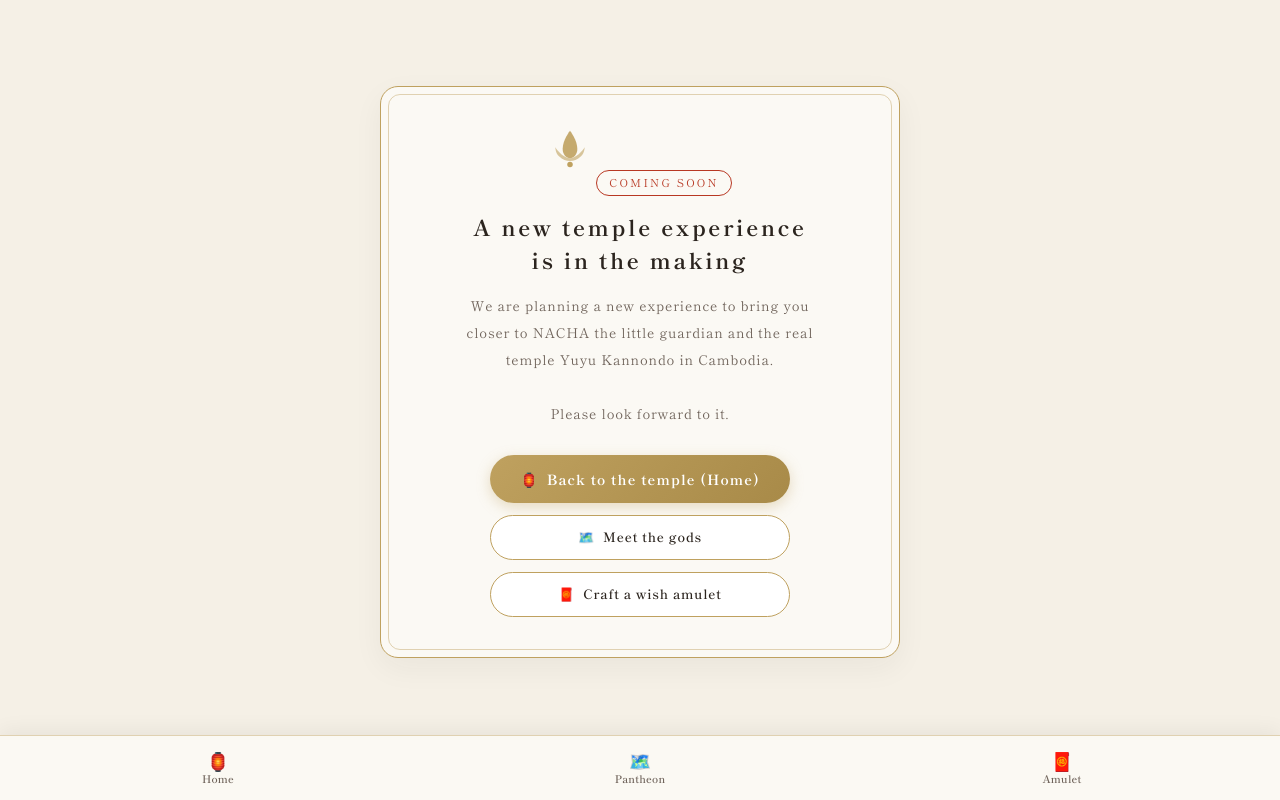
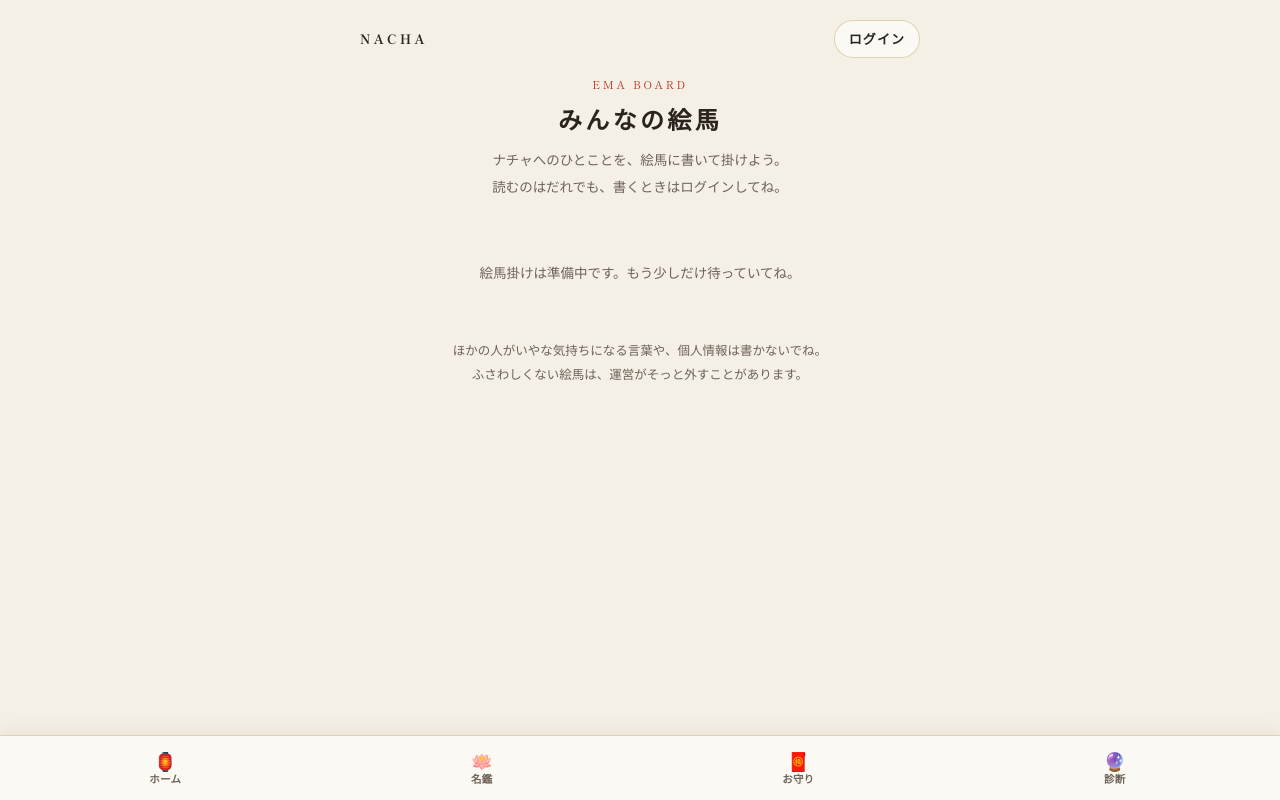
Before and after one commit to towananika/nacha, a plain HTML site: page ema/index.html in a window 1280 px wide. Drawn offline with Linux system fonts and the light colour scheme; no server answers; a web font is replaced by a local one.

Commit message:
みんなの絵馬: 絵馬ページの画面とサーバー側の処理を追加
- ema/ を準備中ページから「みんなの絵馬」に。読むのはだれでも、書くのはログインした人だけ（140字まで）
- 絵馬ごとにナチャと仲間のひとことを添える。投稿数やランキングは出さない
- 管理者は絵馬を「外す」ことができる
- サーバーが未対応のあいだは「準備中」を表示し、投稿欄を隠す
- server/ema-worker.js: Cloudflare Workers に貼る処理（KV に保存、1分1件の制限、管理者の非表示）

Co-Authored-By: Claude Opus 5.5 <noreply@anthropic.com>
Claude-Session: https://claude.ai/code/session_01JoQmM47c9UubhXZ6wF13bT

```diff
--- /dev/null
+++ b/assets/ema.js
@@ -0,0 +1,85 @@
+// みんなの絵馬: ナチャへのひとことを掛ける掲示板。
+// 読むのはだれでも（GET /nacha/ema）、書くのはログインした人だけ（POST /nacha/ema）。
+// ふさわしくない絵馬は管理者が外せる（POST /nacha/ema/hide）。
+// 投稿数やランキングは見せない（NACHA_CORE.md「サイトの目標」）。
+(function(){
+  var API='https://remitech-chores.jaykim-can.workers.dev/nacha', KEY='nacha-auth', HUBKEY='remitech-auth', MAX=140;
+  var $=function(id){return document.getElementById(id)};
+  function read(k){try{var v=JSON.parse(localStorage.getItem(k)||'null');return v&&v.token&&v.exp>Date.now()?v:null}catch(e){return null}}
+  var state=read(KEY)||read(HUBKEY);
+  var user=(state&&state.user)||{};
+  var cursor=null, loading=false;
+
+  // ナチャと仲間からのひとこと。絵馬ごとに決まった一つを返す（毎回同じ）
+  var REPLIES=['ナチャ：ちゃんと読んだよ。ありがとう！','ナチャ：はなまる満点！','ナチャ：その気持ち、いっしょに祈っておくね。','白衣観音：うんうん、聞いていますよ。','不動明王：よし、迷いは俺が焼き払ってやる！','南極老人：ほっほっ、良いご縁がありますように。','ナチャ：また話しに来てね。'];
+  function replyFor(id){var h=0,s=String(id);for(var i=0;i<s.length;i++)h=(h*31+s.charCodeAt(i))>>>0;return REPLIES[h%REPLIES.length]}
+
+  function ago(ms){
+    var d=(Date.now()-ms)/1000;
+    if(d<60)return 'たった今';if(d<3600)return Math.floor(d/60)+'分前';if(d<86400)return Math.floor(d/3600)+'時間前';
+    var t=new Date(ms);return (t.getMonth()+1)+'月'+t.getDate()+'日';
+  }
+  function hdr(){return state?{'Authorization':'Bearer '+state.token}:{}}
+
+  function card(it){
+    var el=document.createElement('article');el.className='ema';el.dataset.id=it.id;
+    var p=document.createElement('p');p.textContent=it.text;el.appendChild(p);
+    var by=document.createElement('span');by.className='by';by.textContent=(it.name||'だれか')+' · '+ago(it.at);el.appendChild(by);
+    var r=document.createElement('span');r.className='reply';r.textContent=replyFor(it.id);el.appendChild(r);
+    if(user.admin){
+      var b=document.createElement('button');b.type='button';b.className='btn ghost hide';b.textContent='外す';
+      b.addEventListener('click',function(){hide(it.id,el)});el.appendChild(b);
+    }
+    return el;
+  }
+
+  function load(){
+    if(loading)return;loading=true;
+    var url=API+'/ema?limit=30'+(cursor?'&before='+encodeURIComponent(cursor):'');
+    fetch(url,{cache:'no-store'}).then(function(r){if(!r.ok)throw r.status;return r.json()}).then(function(j){
+      var items=j.items||[], board=$('board');
+      items.forEach(function(it){board.appendChild(card(it))});
+      cursor=items.length?items[items.length-1].at:cursor;
+      $('more').hidden=!j.more;
+      $('empty').hidden=board.children.length>0;
+      ready(true);
+    }).catch(function(){ if(!$('board').children.length)ready(false) }).then(function(){loading=false});
+  }
+
+  // サーバーが絵馬に対応していないあいだは「準備中」を見せ、書けないようにする
+  function ready(ok){
+    $('offline').hidden=ok;
+    $('write').hidden=!ok;
+  }
+
+  function hide(id,el){
+    fetch(API+'/ema/hide',{method:'POST',headers:Object.assign({'Content-Type':'application/json'},hdr()),body:JSON.stringify({id:id})})
+      .then(function(r){if(r.ok)el.remove()});
+  }
+
+  var ta=$('emaText'), send=$('emaSend'), msg=$('msg');
+  function update(){var n=ta.value.trim().length;$('count').textContent=ta.value.length+' / '+MAX;send.disabled=!state||n===0||ta.value.length>MAX}
+  if(!state){ta.disabled=true;$('loginNote').hidden=false}
+  else{$('acct').textContent='マイページ'}
+  ta.addEventListener('input',update);update();
+
+  send.addEventListener('click',function(){
+    var text=ta.value.trim();if(!text||!state)return;
+    send.disabled=true;msg.className='msg';msg.textContent='';
+    fetch(API+'/ema',{method:'POST',headers:Object.assign({'Content-Type':'application/json'},hdr()),body:JSON.stringify({text:text})})
+      .then(function(r){return r.json().catch(function(){return {}}).then(function(j){j.status=r.status;return j})})
+      .then(function(j){
+        if(j.item){
+          var board=$('board');board.insertBefore(card(j.item),board.firstChild);$('empty').hidden=true;
+          ta.value='';msg.textContent='絵馬を掛けたよ。ナチャが読んでくれるはず！';
+        }else{
+          msg.className='msg err';
+          msg.textContent=j.status===401?'ログインが切れました。もう一度ログインしてね。':j.status===429?'少し時間をおいてから、また書いてね。':'うまく掛けられませんでした。時間をおいて試してね。';
+        }
+      },function(){msg.className='msg err';msg.textContent='うまく掛けられませんでした。時間をおいて試してね。'})
+      .then(update);
+  });
+
+  $('more').addEventListener('click',load);
+  load();
+})();
--- a/ema/index.html
+++ b/ema/index.html
@@ -4,199 +4,91 @@
 <meta charset="utf-8">
 <meta name="robots" content="noindex">
 <meta name="viewport" content="width=device-width,initial-scale=1,viewport-fit=cover">
-<title>新企画 奉納準備中 | 小さな守護神 ナチャ</title>
-<meta name="description" content="悠遊観音堂と小さな守護神ナチャの新しい体験を企画準備中です。">
+<title>みんなの絵馬 — NACHA</title>
+<meta name="description" content="小さな守護神ナチャへのひとことを、絵馬に書いて掛けよう。読むのはだれでも、書くときはログイン。">
+<link rel="icon" href="../assets/favicon.svg">
 <link rel="preconnect" href="https://fonts.googleapis.com"><link rel="preconnect" href="https://fonts.gstatic.com" crossorigin>
-<link href="https://fonts.googleapis.com/css2?family=Shippori+Mincho:wght@400;600;700;800&family=Zen+Old+Mincho:wght@400;600;700&display=swap" rel="stylesheet">
+<link href="https://fonts.googleapis.com/css2?family=Shippori+Mincho:wght@400;600;700;800&display=swap" rel="stylesheet">
 <link rel="stylesheet" href="../assets/site.css">
 <style>
-:root {
-  --washi-base: #f5f0e6;
-  --washi-subtle: #eae3d2;
-  --ink: #2b241e;
-  --ink-light: #6e6259;
-  --vermilion: #b83823;
-  --gold: #bfa15f;
-  --line-gold: rgba(191, 161, 95, 0.45);
-}
-* { box-sizing: border-box; }
-body {
-  margin: 0;
-  padding: 0;
-  background-color: var(--washi-base);
-  color: var(--ink);
-  font-family: "Shippori Mincho", "Zen Old Mincho", "Noto Serif JP", serif;
-  min-height: 100vh;
-  display: flex;
-  flex-direction: column;
-  align-items: center;
-  justify-content: center;
-  padding: 24px 16px 80px;
-}
-.sheet-canvas {
-  width: 100%;
-  max-width: 520px;
-  background: #fbf9f4;
-  border: 1px solid var(--gold);
-  border-radius: 18px;
-  padding: 40px 24px;
-  position: relative;
-  text-align: center;
-  box-shadow: 0 10px 30px rgba(43, 36, 30, 0.05);
-}
-.sheet-canvas::after {
-  content: "";
-  position: absolute;
-  inset: 7px;
-  border: 1px solid var(--line-gold);
-  border-radius: 12px;
-  pointer-events: none;
-}
-.emblem-icon {
-  width: 44px;
-  height: 44px;
-  margin: 0 auto 16px;
-  color: var(--gold);
-}
-.tag-badge {
-  display: inline-block;
-  font-size: 11px;
-  letter-spacing: .2em;
-  color: var(--vermilion);
-  border: 1px solid var(--vermilion);
-  padding: 3px 12px;
-  border-radius: 999px;
-  margin-bottom: 14px;
-}
-h1 {
-  font-size: 22px;
-  font-weight: 700;
-  letter-spacing: .12em;
-  margin: 0 0 16px;
-  color: var(--ink);
-  line-height: 1.5;
-}
-.desc {
-  font-size: 13.5px;
-  line-height: 2;
-  color: var(--ink-light);
-  letter-spacing: .06em;
-  margin: 0 auto 28px;
-  max-width: 380px;
-}
-.action-grid {
-  display: flex;
-  flex-direction: column;
-  gap: 12px;
-  max-width: 300px;
-  margin: 0 auto;
-}
-.btn-gold {
-  background: linear-gradient(135deg, var(--gold) 0%, #a88a48 100%);
-  color: #fff;
-  text-decoration: none;
-  font-size: 14px;
-  font-weight: 700;
-  padding: 13px 20px;
-  border-radius: 999px;
-  letter-spacing: .08em;
-  box-shadow: 0 4px 14px rgba(191, 161, 95, 0.35);
-  display: flex;
-  align-items: center;
-  justify-content: center;
-  gap: 8px;
-  transition: transform .15s;
-}
-.btn-gold:active { transform: scale(0.97); }
-.btn-outline {
-  border: 1px solid var(--gold);
-  color: var(--ink);
-  text-decoration: none;
-  font-size: 13px;
-  font-weight: 600;
-  padding: 11px 18px;
-  border-radius: 999px;
-  letter-spacing: .06em;
-  background: #fff;
-  display: flex;
-  align-items: center;
-  justify-content: center;
-  gap: 8px;
-}
-.tabs {
-  position: fixed;
-  left: 0; right: 0; bottom: 0;
-  background: rgba(251, 249, 244, 0.95);
-  backdrop-filter: blur(8px);
-  -webkit-backdrop-filter: blur(8px);
-  border-top: 1px solid var(--line-gold);
-  display: flex;
-  justify-content: space-around;
-  padding: 8px 10px calc(8px + env(safe-area-inset-bottom));
-  z-index: 100;
-}
-.tabs a {
-  display: flex;
-  flex-direction: column;
-  align-items: center;
-  text-decoration: none;
-  color: var(--ink-light);
-  font-size: 11px;
-  gap: 2px;
-}
-.tabs a span { font-size: 18px; }
-.tabs a b { font-weight: 600; }
+:root{--washi:#f5f0e6;--paper:#fbf9f4;--ink:#2b241e;--ink-light:#6e6259;--vermilion:#b83823;--gold:#bfa15f;--line-gold:rgba(191,161,95,.45);--wood:#e9d6b3;--wood-edge:#c9a66b}
+*{box-sizing:border-box}
+body{margin:0;background:var(--washi);color:var(--ink);font-family:"Shippori Mincho","Noto Serif JP",serif;padding:20px 16px calc(96px + env(safe-area-inset-bottom))}
+.wrap{max-width:560px;margin:0 auto}
+.top{display:flex;justify-content:space-between;align-items:center;margin-bottom:18px}
+.top a{color:var(--ink);text-decoration:none;font-size:13px;letter-spacing:.08em}
+.top .brand{font-weight:700;letter-spacing:.24em}
+.pill{border:1px solid var(--line-gold);border-radius:999px;padding:6px 14px;background:var(--paper)}
+h1{font-size:24px;letter-spacing:.14em;margin:6px 0 8px;text-align:center}
+.eyebrow{text-align:center;color:var(--vermilion);font-size:11px;letter-spacing:.24em}
+.lead{text-align:center;color:var(--ink-light);font-size:13.5px;line-height:2;margin:0 0 22px}
+.write{background:var(--paper);border:1px solid var(--line-gold);border-radius:16px;padding:16px 18px;margin-bottom:26px}
+.write label{display:block;font-size:12px;color:var(--ink-light);letter-spacing:.1em;margin-bottom:8px}
+.write textarea{width:100%;min-height:84px;resize:vertical;border:1px solid var(--line-gold);border-radius:10px;padding:10px 12px;font:inherit;font-size:15px;line-height:1.8;background:#fff;color:var(--ink)}
+.write .row{display:flex;justify-content:space-between;align-items:center;margin-top:10px;gap:12px}
+.count{font-size:12px;color:var(--ink-light)}
+.btn{border:0;border-radius:999px;background:var(--vermilion);color:#fff;font:inherit;font-weight:700;font-size:14px;letter-spacing:.08em;padding:10px 22px;cursor:pointer}
+.btn[disabled]{opacity:.45;cursor:default}
+.btn.ghost{background:transparent;color:var(--ink);border:1px solid var(--line-gold);font-weight:600}
+.note{font-size:12.5px;color:var(--ink-light);line-height:1.9;margin:10px 0 0}
+.note a{color:var(--vermilion)}
+.msg{font-size:13px;margin-top:8px;min-height:1em}
+.msg.err{color:var(--vermilion)}
+.board{display:grid;grid-template-columns:repeat(auto-fill,minmax(150px,1fr));gap:14px}
+.ema{position:relative;background:var(--wood);border:1px solid var(--wood-edge);border-radius:6px;padding:28px 14px 12px;clip-path:polygon(18% 0,82% 0,100% 16%,100% 100%,0 100%,0 16%);box-shadow:0 4px 10px rgba(43,36,30,.06)}
+.ema::before{content:"";position:absolute;top:10px;left:50%;width:8px;height:8px;margin-left:-4px;border-radius:50%;background:var(--vermilion)}
+.ema p{margin:0;font-size:14px;line-height:1.8;white-space:pre-wrap;word-break:break-word}
+.ema .by{display:block;margin-top:8px;font-size:11.5px;color:var(--ink-light)}
+.ema .reply{display:block;margin-top:8px;padding-top:8px;border-top:1px dashed var(--wood-edge);font-size:12px;color:var(--vermilion)}
+.ema .hide{margin-top:8px;font-size:11px;padding:4px 10px}
+.empty{text-align:center;color:var(--ink-light);font-size:13.5px;line-height:2;padding:24px 0}
+.more{display:block;margin:20px auto 0}
+.tabs{position:fixed;left:0;right:0;bottom:0;background:rgba(251,249,244,.95);backdrop-filter:blur(8px);-webkit-backdrop-filter:blur(8px);border-top:1px solid var(--line-gold);display:flex;justify-content:space-around;padding:8px 10px calc(8px + env(safe-area-inset-bottom));z-index:100}
+.tabs a{display:flex;flex-direction:column;align-items:center;text-decoration:none;color:var(--ink-light);font-size:11px;gap:2px}
+.tabs a span{font-size:18px}.tabs a b{font-weight:600}
+.tabs a[aria-current="page"]{color:var(--vermilion)}
 </style>
 <link rel="stylesheet" href="../assets/mobile.css">
 </head>
 <body>
+<div class="wrap">
+  <div class="top">
+    <a class="brand" href="../">NACHA</a>
+    <a class="pill" id="acct" href="../team/">ログイン</a>
+  </div>
 
-<div class="sheet-canvas">
-  <svg class="emblem-icon" viewBox="0 0 24 24" fill="currentColor">
-    <path d="M12 2C12 2 8 7 8 12C8 15 10 17 12 17C14 17 16 15 16 12C16 7 12 2 12 2Z" opacity="0.9"/>
-    <path d="M12 17C9 17 5 13 4 11C4 11 4 14 6 16C8 18 10 18.5 12 18.5C14 18.5 16 18 18 16C20 14 20 11 20 11C19 13 15 17 12 17Z" opacity="0.6"/>
-    <circle cx="12" cy="20.5" r="1.5"/>
-  </svg>
+  <div class="eyebrow">EMA BOARD</div>
+  <h1>みんなの絵馬</h1>
+  <p class="lead">ナチャへのひとことを、絵馬に書いて掛けよう。<br>読むのはだれでも、書くときはログインしてね。</p>
 
-  <div class="tag-badge" id="gBadge">奉納準備中</div>
+  <section class="write" id="write">
+    <label for="emaText">ナチャへのひとこと（140字まで）</label>
+    <textarea id="emaText" maxlength="140" placeholder="今日うれしかったこと、ナチャに聞いてほしいこと"></textarea>
+    <div class="row">
+      <span class="count" id="count">0 / 140</span>
+      <button class="btn" id="emaSend" type="button" disabled>絵馬を掛ける</button>
+    </div>
+    <div class="msg" id="msg" role="status"></div>
+    <p class="note" id="loginNote" hidden>絵馬を書くには<a href="../team/">ログイン</a>してね。読むだけならそのままで大丈夫。</p>
+  </section>
 
-  <h1 id="gH1">新たな境内体験を<br>ただいま企画中です</h1>
+  <section aria-label="みんなの絵馬">
+    <div class="board" id="board"></div>
+    <p class="empty" id="empty" hidden>まだ絵馬がありません。最初のひとことを掛けてみてね。</p>
+    <p class="empty" id="offline" hidden>絵馬掛けは準備中です。もう少しだけ待っていてね。</p>
+    <button class="btn ghost more" id="more" type="button" hidden>もっと見る</button>
+  </section>
 
-  <p class="desc" id="gDesc">
-    小さな守護神ナチャと、カンボジア実在寺院「悠遊観音堂」の祈りをより身近に、深く感じていただける新しい体験を構想しております。<br><br>
-    完成までどうぞ楽しみにお待ちください。
-  </p>
-
-  <div class="action-grid">
-    <a href="../" class="btn-gold">🏮 <span id="gHome">境内（ホーム）へ戻る</span></a>
-    <a href="../characters/" class="btn-outline">🗺️ <span id="gChars">神様名鑑を見る</span></a>
-    <a href="../amulet/" class="btn-outline">🧧 <span id="gAmu">心願お守りを作る</span></a>
-  </div>
+  <p class="note" style="text-align:center;margin-top:28px">ほかの人がいやな気持ちになる言葉や、個人情報は書かないでね。<br>ふさわしくない絵馬は、運営がそっと外すことがあります。</p>
 </div>
 
 <nav class="tabs" aria-label="Main">
   <a href="../"><span aria-hidden="true">🏮</span><b>ホーム</b></a>
-  <a href="../characters/"><span aria-hidden="true">🗺️</span><b>神様名鑑</b></a>
+  <a href="../characters/"><span aria-hidden="true">🪷</span><b>名鑑</b></a>
   <a href="../amulet/"><span aria-hidden="true">🧧</span><b>お守り</b></a>
+  <a href="../quiz/"><span aria-hidden="true">🔮</span><b>診断</b></a>
 </nav>
 
-
-<script>
-// 日本語以外は英語で表示（日英を主要言語とする）
-(function(){
-  var L='ja';try{L=localStorage.getItem('nacha-lang')||''}catch(e){}
-  if(!L){var nl=(navigator.language||'en').toLowerCase();L=nl.slice(0,2)}
-  if(L==='ja')return;
-  document.documentElement.lang='en';
-  document.title='Coming Soon | NACHA the Little Guardian';
-  var T={gBadge:'COMING SOON',gH1:'A new temple experience<br>is in the making',
-    gDesc:'We are planning a new experience to bring you closer to NACHA the little guardian and the real temple Yuyu Kannondo in Cambodia.<br><br>Please look forward to it.',
-    gHome:'Back to the temple (Home)',gChars:'Meet the gods',gAmu:'Craft a wish amulet',
-    tHome:'Home',tChars:'Pantheon',tAmu:'Amulet'};
-  for(var k in T){var e=document.getElementById(k);if(e)e.innerHTML=T[k]}
-  var tabs=document.querySelectorAll('.tabs b'),tt=[T.tHome,T.tChars,T.tAmu];
-  for(var i=0;i<tabs.length&&i<tt.length;i++)tabs[i].textContent=tt[i];
-})();
-</script>
+<script src="../assets/ema.js"></script>
 </body>
 </html>
```
Also changed, not shown: server/ema-worker.js (added, +89 -0 lines).
